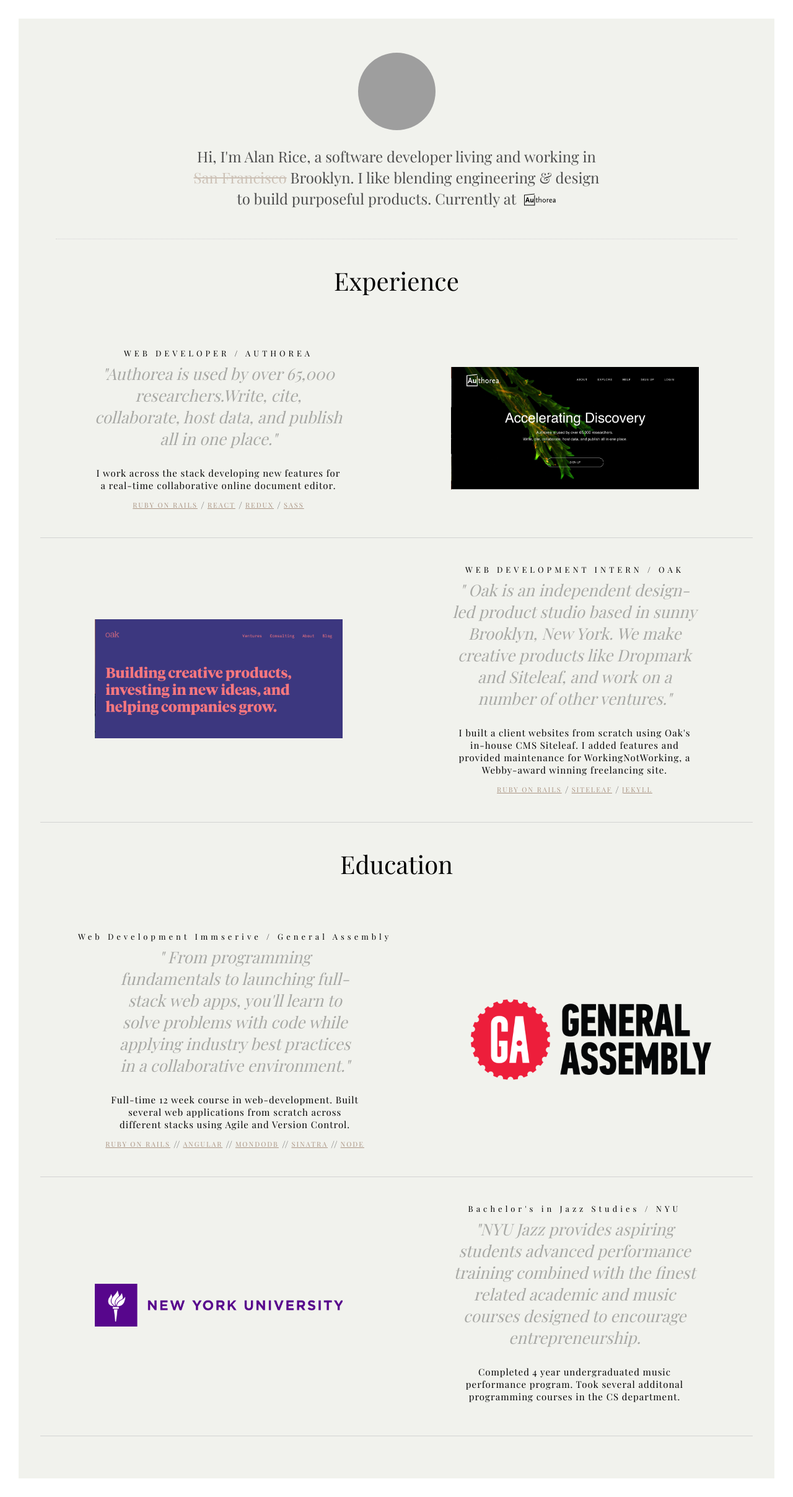
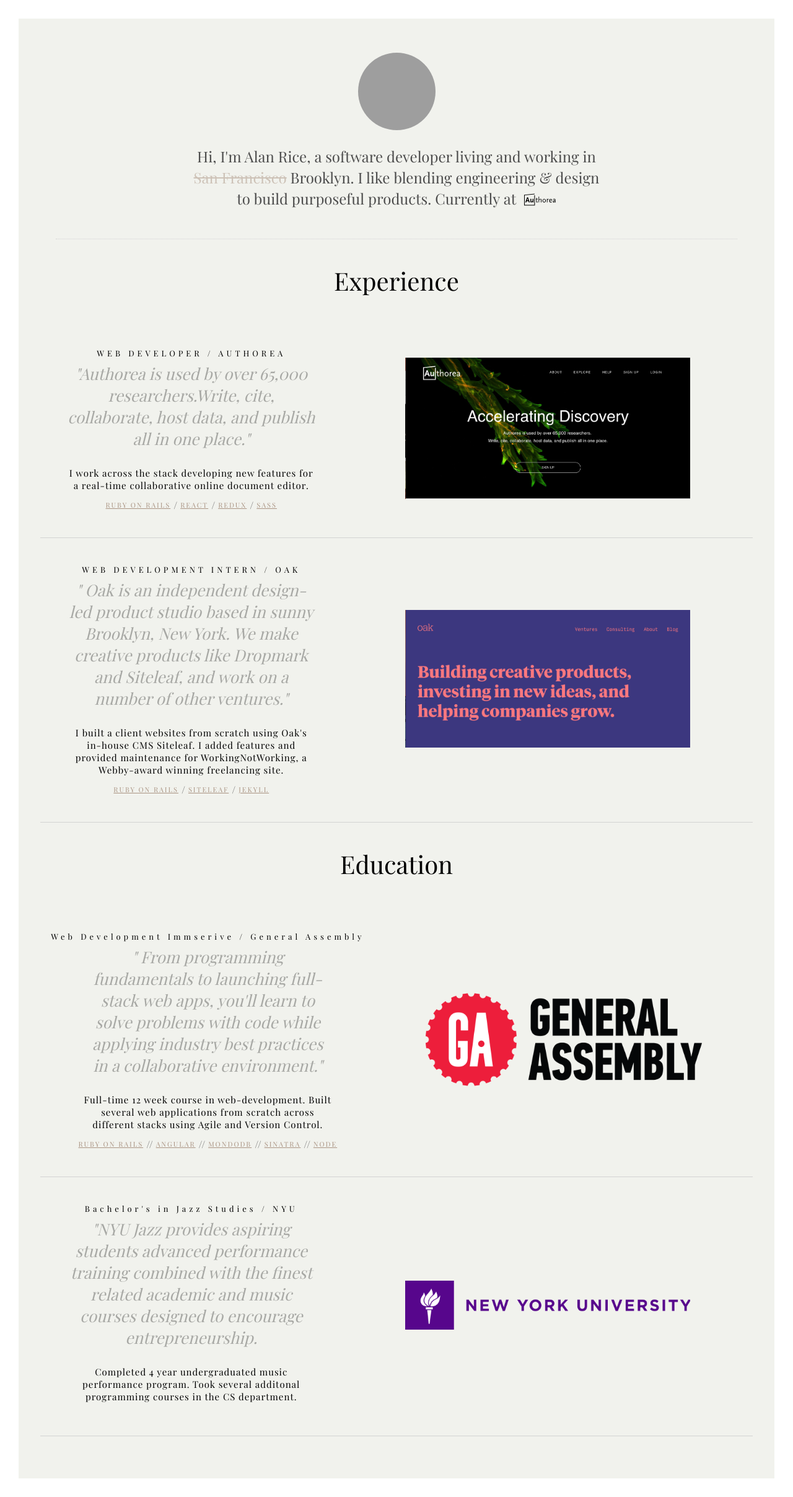
Before and after one commit to vaprdev/AlanRice.me, a Jekyll site: the page built from index.html, in a window 1280 px wide. Shown: the whole page at 62% size. Built offline with Jekyll 4.4.1, drawn with Linux system fonts in a browser that asks for light colours; some web fonts are replaced; grey boxes are pictures that could not be loaded.

Commit message:
responsive

```diff
--- a/_includes/education.html
+++ b/_includes/education.html
@@ -1,7 +1,7 @@
 <div id="experience">
   <p class="experience__title">Education</p>
     <div class="experience__job">
-      <div class="job__left">
+      <div class="job__left top">
         <p class="job__company">Web Development Immserive / General Assembly</p>
         <p class="job__quote">" From programming fundamentals to launching full-stack web apps, you'll learn to solve problems with code while applying industry best practices in a collaborative environment."</p>
         <p class="job__description">Full-time 12 week course in web-development. Built several web applications from scratch across different stacks using Agile and Version Control.
@@ -17,13 +17,13 @@
           <span class="language">Node</span>
         </div>
       </div>
-      <div class="job__right">
+      <div class="job__right bottom">
         <img class="job__img" src="/assets/images/ga.png"/>
       </div>
     </div>
 
     <div class="experience__job">
-      <div class="job__right">
+      <div class="job__right top">
         <img class="job__img" src="/assets/images/nyu.png"/>
       </div>
       <div class="job__left">
--- a/_includes/experience.html
+++ b/_includes/experience.html
@@ -1,7 +1,7 @@
 <div id="experience">
     <p class="experience__title">Experience</p>
     <div class="experience__job">
-      <div class="job__left">
+      <div class="job__left top">
         <p class="job__company">WEB DEVELOPER / AUTHOREA</p>
         <p class="job__quote">"Authorea is used by over 65,000 researchers.Write, cite, collaborate, host data, and publish all in one place."</p>
         <p class="job__description">I work across the stack developing new features for a real-time collaborative online document editor.
@@ -15,16 +15,16 @@
           <span class="language">Sass</span>
         </div>
       </div>
-      <div class="job__right">
+      <div class="job__right bottom">
         <img class="job__img" src="/assets/images/job--pic.png"/>
       </div>
     </div>
 
     <div class="experience__job">
-      <div class="job__right">
+      <div class="job__right bottom">
         <img class="job__img" src="/assets/images/oak.png"/>
       </div>
-      <div class="job__left">
+      <div class="job__left top">
         <p class="job__company">WEB DEVELOPMENT INTERN / OAK</p>
         <p class="job__quote">"
 Oak is an independent design-led product studio based in sunny Brooklyn, New York. We make creative products like Dropmark and Siteleaf, and work on a number of other ventures."</p>
--- a/_sass/_main.scss
+++ b/_sass/_main.scss
@@ -3,8 +3,8 @@
 
 .authorea {
   height: 22px;
-    padding-top: 2px;
-    margin-bottom: -2px;
+  padding-top: 2px;
+  margin-bottom: -2px;
 }
 
 * {
@@ -56,10 +56,6 @@
   opacity: 0.8;
 }
 
-
-
-
-
 .site_header__text {
   font-family: $play-fair;
   width: 60%;
@@ -69,77 +65,6 @@
   font-size: 24px;
   color: #4d4d4d;
   line-height: 34px;
-
-  //--media queries --//
-  @include max-width(750px){
-    width: 75%;
-  }
-  @include max-width(500px){
-    width: 90%;
-  }
-
-}
-
-.site_header__list {
-  padding: 0 0 10px 0;
-  margin-top: 0;
-  margin-bottom: 0;
-  display: block;
-  list-style-type: disc;
-  text-align: center;
-}
-
-.site_header__list li {
-  display: inline-block;
-  overflow: hidden;
-  max-width: 100%;
-  margin: 0 8px 5px 8px;
-  vertical-align: top;
-}
-
-.site_header__list li a{
-  text-decoration: none;
-  color: #4d4d4d;
-  letter-spacing: 2px;
-  font-size: 13px;
-  font-weight: bold;
-}
-
-.site_header__list li:after {
-    content: '';
-    display: block;
-    margin: auto;
-    height: 1px;
-    width: 0px;
-    background: transparent;
-    transition: background-color .5s ease, width .5s ease;
-    @include max-width(450px){
-      display: none;
-    }
-}
-
-.site_header__list li:hover:after {
-  width: 100%;
-  background: #aa9483;
-  // @include max-width(450px){
-  //   display:none;
-  // }
-}
-
-.site_header__list li.site_header__nav-highlight:after {
-  width: 100%;
-  background: #aa9483;
-}
-
-.site_header__list span {
-  display: inline-block;
-  vertical-align: middle;
-  color: rgba(159,159,159, 0.4);
-}
-
-
-.site_header__nav-highlight {
-  color: #aa9483;
 }
 
 #experience {
@@ -152,12 +77,28 @@
 
   .experience__job {
     display: flex;
-    max-width: 100%;
+    max-width: 1200px;
     text-align: center;
     align-items: center;
     justify-content: space-around;
     border-bottom: 1px solid #d3d3d3;
     padding: 42px 0;
+    margin: 0 auto;
+    flex-wrap: nowrap;
+    @media screen and (max-width: 972px){
+      flex-wrap: wrap;
+    }
+
+    .top {
+      order: 1;
+      min-width: 300px;
+    }
+    .bottom {
+      order: 2;
+      min-width: 300px;
+    }
+
+
   }
 
   .job__company {
@@ -205,6 +146,14 @@
     }
   }
 
+  .job__left,
+  .job__right {
+    max-width: 50%;
+    img {
+      max-width: 80%;
+    }
+  }
+
   .job__img {
     max-width: 400px;
   }
--- a/css/main.scss
+++ b/css/main.scss
@@ -7,36 +7,20 @@
         "_mixins",
         "_main";
 
-//-- elements --//
 html {
   box-sizing: border-box;
   margin: 0;
 }
 
-html, body {
-  height: 100%;
-  width: 100%;
-  display: table;
-}
-
-//
-// *{
-//   border: 1px solid red;
-// }
-
 *, *:before, *:after {
   box-sizing: inherit;
 }
 
-body, html {
-
-}
 
 body {
   border: 30px solid #fff;
   background: #f1f2ed;
   margin: 0;
-
 }
 
 .line-through {
```
